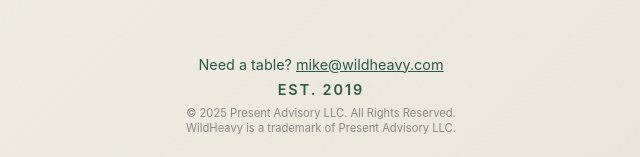
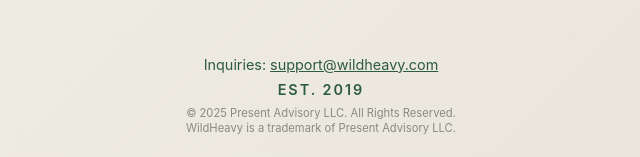
Before and after one commit to mikeispresent/wh-landing, a plain HTML site: page index.html in a window 1280 px wide. Shown: the part 643-800 px from the top of the page, 319-959 px from the left. Drawn offline with Linux system fonts and the light colour scheme.

Commit message:
Update contact email in legal footer

```diff
--- a/index.html
+++ b/index.html
@@ -279,7 +279,7 @@
 
     <div class="legal-footer">
         <div class="support-link">
-            Need a table? <a href="mailto:mike@wildheavy.com">mike@wildheavy.com</a>
+            Inquiries: <a href="mailto:support@wildheavy.com">support@wildheavy.com</a>
         </div>
 
         <div class="est-date">
```
